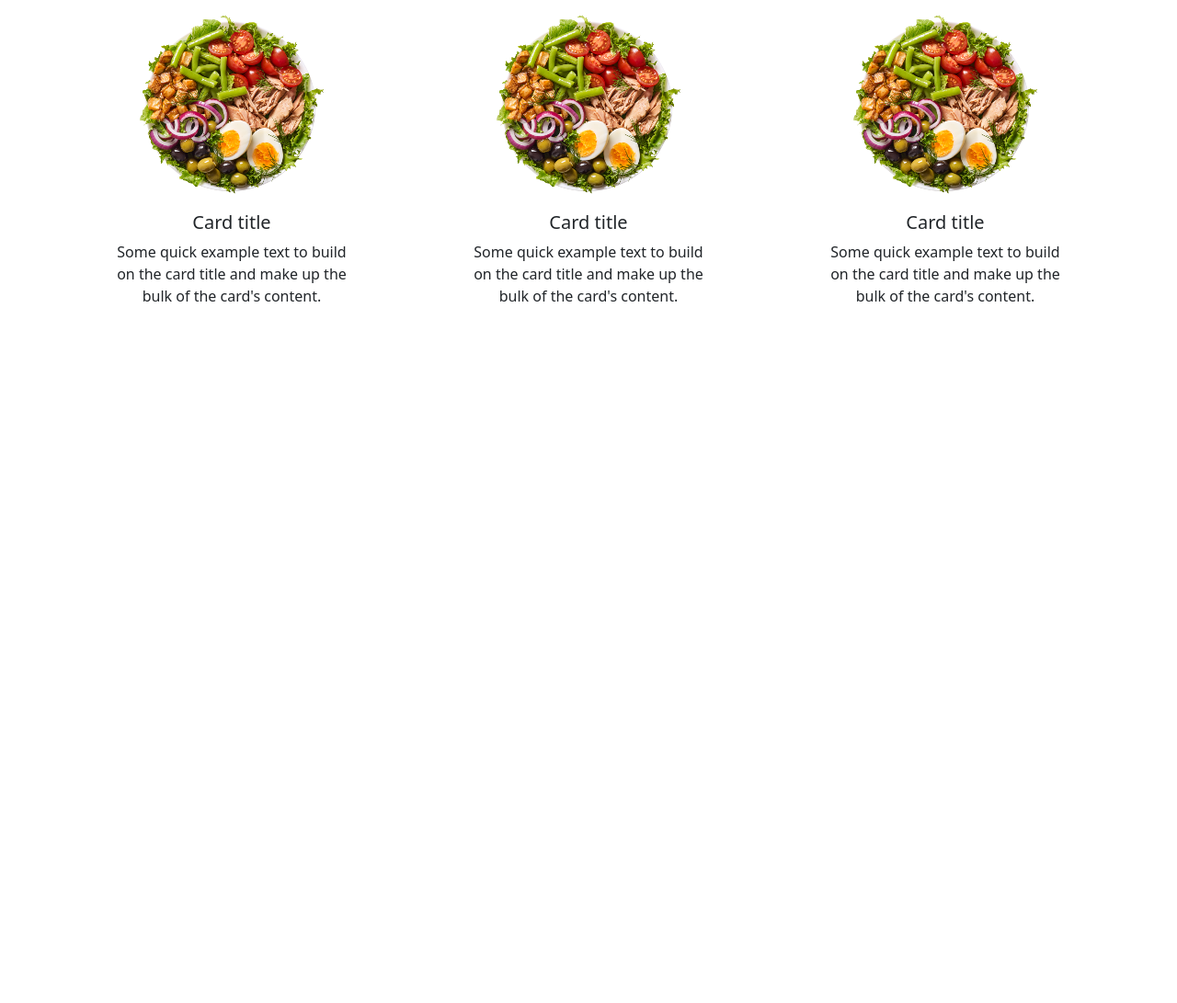
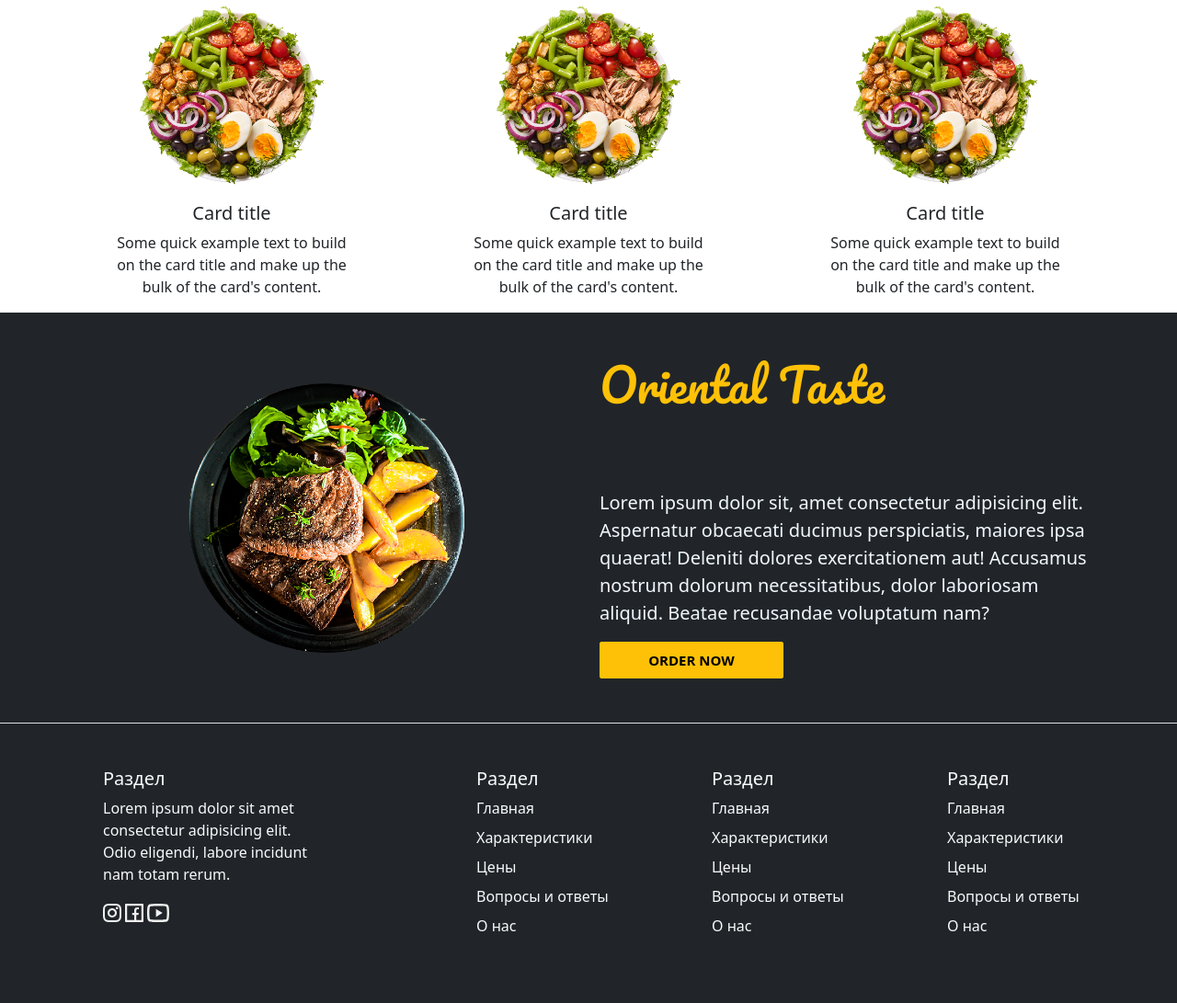
Before and after one commit to Pelimenya/Food_Website, a website: page index.html in a window 1280 px wide. Shown: the part 1419-2510 px from the top of the page at 92% size. Before the commit the page ends 1769 px from the top, so only its background shows below. Drawn offline with nearby package versions, Linux system fonts and the light colour scheme.

Commit message:
add footer and 3-th block

```diff
--- /dev/null
+++ b/blocks/footer.css
@@ -0,0 +1,9 @@
+.footer{
+    margin: 0 !important ;
+    max-width: 100%;
+}
+
+.col1{
+    margin-right: 150px;
+    margin-left: 100px;
+}
--- a/blocks/order.css
+++ b/blocks/order.css
@@ -5,7 +5,7 @@
 }
 .oreder_logo{
     margin-top: 300px;
-  color: yellow;
+  color: #ffc107;
   font-family: Pacifico;
   font-size: 50px;
 }
--- a/index.html
+++ b/index.html
@@ -2,19 +2,18 @@
 <html lang="en">
 
 <head>
-    <meta charset="UTF-8">
-    <meta http-equiv="X-UA-Compatible" content="IE=edge">
-    <meta name="viewport" content="width=device-width, initial-scale=1.0">
-    <link rel="stylesheet" href="/node_modules/bootstrap/dist/css/bootstrap.css">
-    <link rel="stylesheet" href="/node_modules/bootstrap/dist/css/bootstrap.min.css">
-    <link rel="stylesheet" href="style.css">
+  <meta charset="UTF-8" />
+  <meta http-equiv="X-UA-Compatible" content="IE=edge" />
+  <meta name="viewport" content="width=device-width, initial-scale=1.0" />
+  <link rel="stylesheet" href="/node_modules/bootstrap/dist/css/bootstrap.css" />
+  <link rel="stylesheet" href="/node_modules/bootstrap/dist/css/bootstrap.min.css" />
+  <link rel="stylesheet" href="style.css" />
   <title>Еда</title>
 </head>
 
 <body>
   <div class="body">
-
-        <head>
+    <header>
       <nav class="navbar navbar-expand-lg bg-dark">
         <div class="container-fluid">
           <a class="navbar-brand link-light" href="#">Navbar</a>
@@ -38,30 +37,30 @@
               </li>
               <li class="img-searh">
                 <a href="#">
-                                    <img src="/img/search.svg" alt="поиск">
+                  <img src="/img/search.svg" alt="поиск" />
                 </a>
               </li>
             </ul>
           </div>
         </div>
       </nav>
-        </head>
+    </header>
     <main>
       <div class="order">
         <div class="container">
           <div class="row">
             <div class="col">
               <h1 class="oreder_logo">order now logo</h1>
-                            <p class="order_text">Lorem ipsum dolor sit, amet consectetur adipisicing elit. Aspernatur
-                                obcaecati ducimus
-                                perspiciatis, maiores ipsa quaerat! Deleniti dolores exercitationem aut! Accusamus
-                                nostrum dolorum necessitatibus, dolor laboriosam aliquid. Beatae recusandae voluptatum
-                                nam?
+              <p class="order_text">
+                Lorem ipsum dolor sit, amet consectetur adipisicing elit.
+                Aspernatur obcaecati ducimus perspiciatis, maiores ipsa
+                quaerat! Deleniti dolores exercitationem aut! Accusamus
+                nostrum dolorum necessitatibus, dolor laboriosam aliquid.
+                Beatae recusandae voluptatum nam?
               </p>
               <button type="button" class="btn btn-warning">order now</button>
             </div>
-                        <div class="col">
-                        </div>
+            <div class="col"></div>
           </div>
         </div>
       </div>
@@ -70,47 +69,51 @@
           <div class="row">
             <div class="col">
               <h1 class="BestSheller_logo">Best Sheller</h1>
-                            <p class="BestSheller_text">Lorem ipsum dolor sit, amet consectetur adipisicing elit.
-                                Deleniti voluptatibus,
-                                repellat, dolore sapiente illum.</p>
+              <p class="BestSheller_text">
+                Lorem ipsum dolor sit, amet consectetur adipisicing elit.
+                Deleniti voluptatibus, repellat, dolore sapiente illum.
+              </p>
             </div>
           </div>
           <div class="Cards_bar">
             <div class="col">
               <a href="#" class="cardHref">
-                                <div class="card" style="width: 18rem;">
-                                    <img class="card-img-top" src="/img/foodCard.png" alt="Card image cap">
+                <div class="card" style="width: 18rem">
+                  <img class="card-img-top" src="/img/foodCard.png" alt="Card image cap" />
                   <div class="card-body">
                     <h5 class="card-title">Card title</h5>
-                                        <p class="card-text">Some quick example text to build on the card title and make
-                                            up
-                                            the bulk of the card's content.</p>
+                    <p class="card-text">
+                      Some quick example text to build on the card title and
+                      make up the bulk of the card's content.
+                    </p>
                   </div>
                 </div>
               </a>
             </div>
             <div class="col">
               <a href="#" class="cardHref">
-                                <div class="card" style="width: 18rem;">
-                                    <img class="card-img-top" src="/img/foodCard.png" alt="Card image cap">
+                <div class="card" style="width: 18rem">
+                  <img class="card-img-top" src="/img/foodCard.png" alt="Card image cap" />
                   <div class="card-body">
                     <h5 class="card-title">Card title</h5>
-                                        <p class="card-text">Some quick example text to build on the card title and make
-                                            up
-                                            the bulk of the card's content.</p>
+                    <p class="card-text">
+                      Some quick example text to build on the card title and
+                      make up the bulk of the card's content.
+                    </p>
                   </div>
                 </div>
               </a>
             </div>
             <div class="col">
               <a href="#" class="cardHref">
-                                <div class="card" style="width: 18rem;">
-                                    <img class="card-img-top" src="/img/foodCard.png" alt="Card image cap">
+                <div class="card" style="width: 18rem">
+                  <img class="card-img-top" src="/img/foodCard.png" alt="Card image cap" />
                   <div class="card-body">
                     <h5 class="card-title">Card title</h5>
-                                        <p class="card-text">Some quick example text to build on the card title and make
-                                            up
-                                            the bulk of the card's content.</p>
+                    <p class="card-text">
+                      Some quick example text to build on the card title and
+                      make up the bulk of the card's content.
+                    </p>
                   </div>
                 </div>
               </a>
@@ -118,7 +121,69 @@
           </div>
         </div>
       </div>
+      <div class="orientalTaste bg-dark">
+        <div class="container">
+          <div class="row">
+            <div class="col d-flex align-items-center justify-content-center">
+              <img src="/img/eda_taste.png" alt="">
+            </div>
+            <div class="col d-flex flex-column">
+              <h1 class="oreder_logo mt-5">Oriental Taste</h1>
+              <p class="order_text">
+                Lorem ipsum dolor sit, amet consectetur adipisicing elit.
+                Aspernatur obcaecati ducimus perspiciatis, maiores ipsa
+                quaerat! Deleniti dolores exercitationem aut! Accusamus
+                nostrum dolorum necessitatibus, dolor laboriosam aliquid.
+                Beatae recusandae voluptatum nam?
+              </p>
+              <button type="button" class="btn btn-warning mb-5">order now</button>
+            </div>
+          </div>
+      </div>
     </main>
+    <footer class="footer row row-cols-1 row-cols-sm-2 row-cols-md-5 py-5 my-5 border-top bg-dark text-light">
+      <div class="col mb-3 col1">
+        <h5><ya-tr-span data-index="6-0" data-translated="true" data-source-lang="en" data-target-lang="ru"
+          data-value="Section" data-translation="Раздел" data-ch="0" data-type="trSpan">Раздел</ya-tr-span></h5>
+        <p class="link-light"> Lorem ipsum dolor sit amet consectetur adipisicing elit. Odio eligendi, labore incidunt
+          nam totam rerum.</p>
+          <img src="/img/instagram.svg" alt="#">
+        <img src="/img/facebook.svg" alt="#">
+        <img src="/img/youtube.svg" alt="#">
+      </div>
+      <div class="col mb-3">
+        <h5><ya-tr-span data-index="6-0" data-translated="true" data-source-lang="en" data-target-lang="ru"
+            data-value="Section" data-translation="Раздел" data-ch="0" data-type="trSpan">Раздел</ya-tr-span></h5>
+        <ul class="nav flex-column">
+          <li class="nav-item mb-2"><a href="#" class="nav-link p-0 text-light">Главная</a></li>
+          <li class="nav-item mb-2"><a href="#" class="nav-link p-0 text-light">Характеристики</a></li>
+          <li class="nav-item mb-2"><a href="#" class="nav-link p-0 text-light">Цены</a></li>
+          <li class="nav-item mb-2"><a href="#" class="nav-link p-0 text-light">Вопросы и ответы</a></li>
+          <li class="nav-item mb-2"><a href="#" class="nav-link p-0 text-light">О нас</a></li>
+        </ul>
+      </div>
+
+      <div class="col mb-3">
+        <h5>Раздел</h5>
+        <ul class="nav flex-column">
+          <li class="nav-item mb-2"><a href="#" class="nav-link p-0 text-light">Главная</a></li>
+          <li class="nav-item mb-2"><a href="#" class="nav-link p-0 text-light">Характеристики</a></li>
+          <li class="nav-item mb-2"><a href="#" class="nav-link p-0 text-light">Цены</a></li>
+          <li class="nav-item mb-2"><a href="#" class="nav-link p-0 text-light">Вопросы и ответы</a></li>
+          <li class="nav-item mb-2"><a href="#" class="nav-link p-0 text-light">О нас</a></li>
+        </ul>
+      </div>
+      <div class="col mb-3">
+        <h5>Раздел</h5>
+        <ul class="nav flex-column">
+          <li class="nav-item mb-2"><a href="#" class="nav-link p-0 text-light">Главная</a></li>
+          <li class="nav-item mb-2"><a href="#" class="nav-link p-0 text-light">Характеристики</a></li>
+          <li class="nav-item mb-2"><a href="#" class="nav-link p-0 text-light">Цены</a></li>
+          <li class="nav-item mb-2"><a href="#" class="nav-link p-0 text-light">Вопросы и ответы</a></li>
+          <li class="nav-item mb-2"><a href="#" class="nav-link p-0 text-light">О нас</a></li>
+        </ul>
+      </div>
+    </footer>
   </div>
 </body>
 
--- a/package.json
+++ b/package.json
@@ -1,5 +1,6 @@
 {
   "dependencies": {
-    "bootstrap": "^5.3.1"
+    "bootstrap": "^5.3.1",
+    "normalize.css": "^8.0.1"
   }
 }
--- a/style.css
+++ b/style.css
@@ -2,9 +2,13 @@
 @import url(blocks/order.css);
 @import url(/vendor/fount.css);
 @import url(/blocks/bestSheller.css);
+@import url(/blocks/footer.css);
+@import url(/node_modules/normalize.css/normalize.css);
+@import url(/blocks/orientalTaste.css);
 
 .body{
-    max-width: 1920px;
+    max-width: 100%;
+    height: 100ch;
 }
 
 *::-webkit-scrollbar {
@@ -13,8 +17,7 @@
 }
 
 *::-webkit-scrollbar-track {
-    border-radius: .25rem;
-    background: white;
+    background: #212529;
 }
 
 *::-webkit-scrollbar-thumb {
```
Also changed, not shown: README.md, blocks/orientalTaste.css (added), img/eda_taste.png (added), 1 other file. Lines whose indentation alone changed are shown as unchanged.
